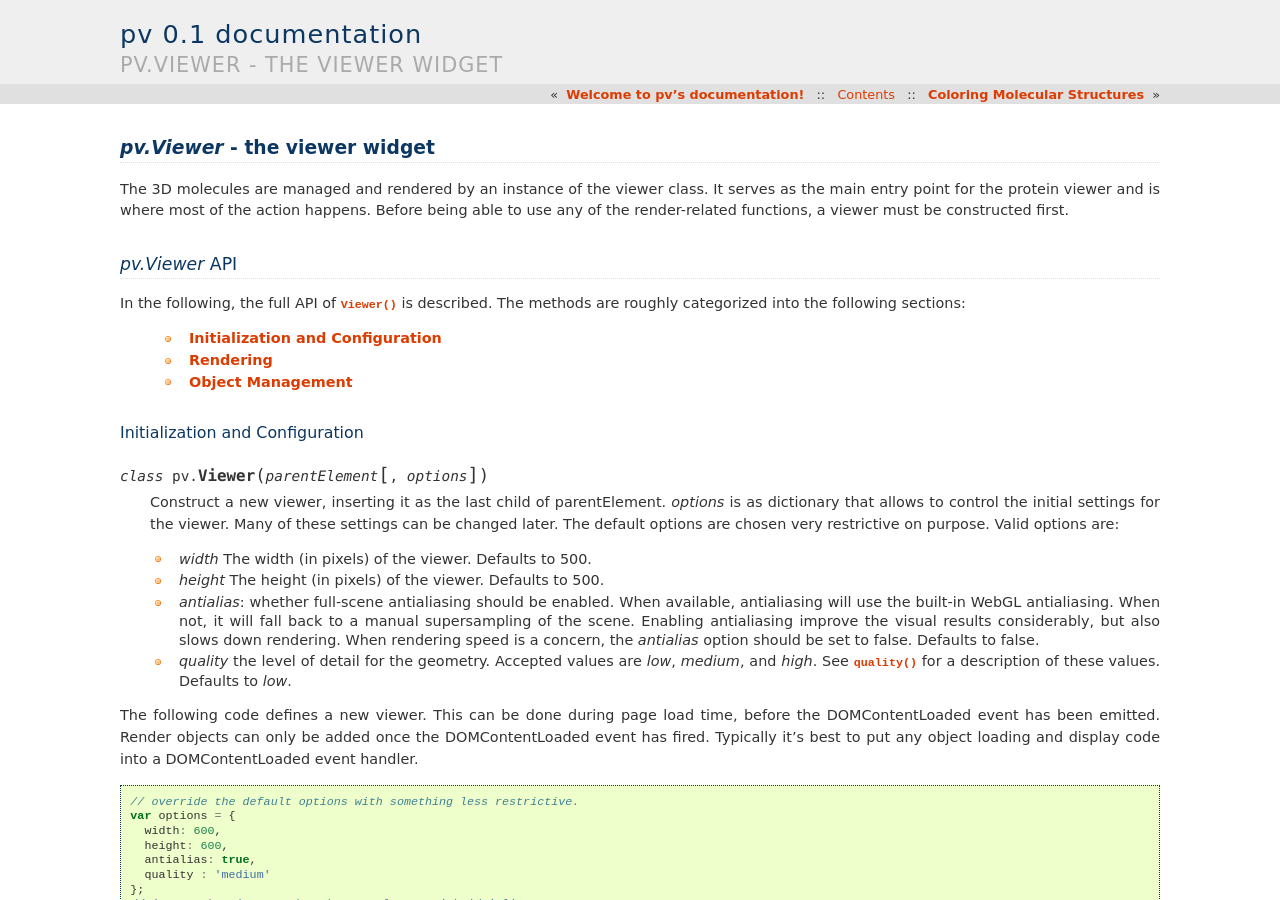
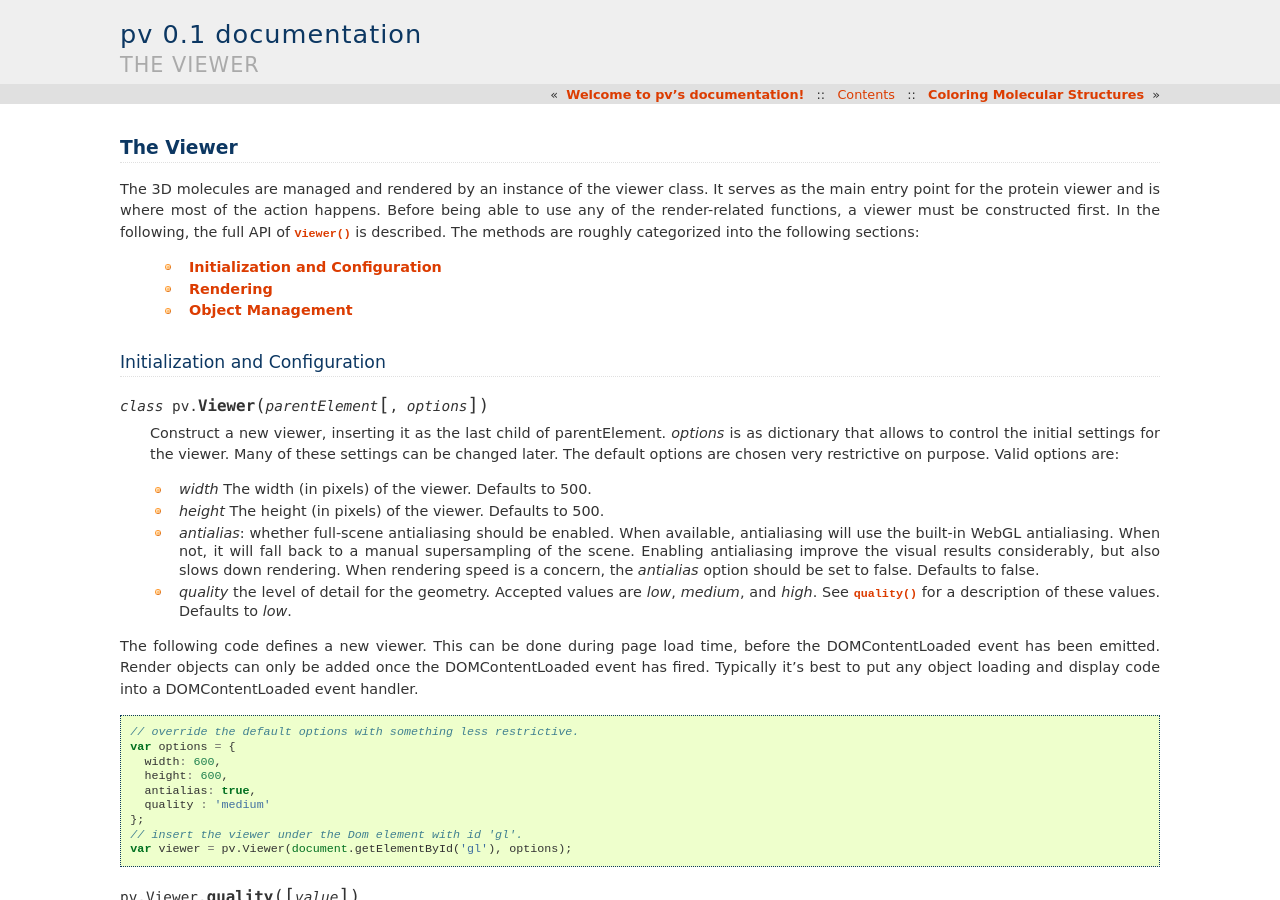
Before and after one commit to biasmv/pv, a Sphinx documentation site: the page built from doc/viewer.rst, in a window 1280 px wide and 900 px high. Built offline with Sphinx 7.4.7, drawn with Linux system fonts in a browser that asks for light colours.

Commit message:
improve structure of viewer section

```diff
--- a/doc/viewer.rst
+++ b/doc/viewer.rst
@@ -1,25 +1,18 @@
-`pv.Viewer` - the viewer widget
-===============================================================
+The Viewer
+================================================================================
 
 
-The 3D molecules are managed and rendered by an instance of the viewer class. It serves as the main entry point for the protein viewer and is where most of the action happens. Before being able to use any of the render-related functions, a viewer must be constructed first.
-
-
-`pv.Viewer` API
---------------------------------------------------------------------------------
-
-In the following, the full API of :class:`~pv.Viewer` is described. The methods are roughly categorized into the following sections:
+The 3D molecules are managed and rendered by an instance of the viewer class. It serves as the main entry point for the protein viewer and is where most of the action happens. Before being able to use any of the render-related functions, a viewer must be constructed first. In the following, the full API of :class:`~pv.Viewer` is described. The methods are roughly categorized into the following sections:
 
  * :ref:`pv.viewer.init`
  * :ref:`pv.viewer.rendering`
  * :ref:`pv.viewer.management`
 
 
-
 .. _pv.viewer.init:
 
 Initialization and Configuration
-^^^^^^^^^^^^^^^^^^^^^^^^^^^^^^^^^^^^^^^^^^^^^^^^^^^^^^^^^^^^^^^^^^^^^^^^^^^^^^^^
+--------------------------------------------------------------------------------
 
 .. class:: pv.Viewer(parentElement[,options])
 
@@ -59,7 +52,7 @@
 .. _pv.viewer.rendering:
 
 Rendering
-^^^^^^^^^^^^^^^^^^^^^^^^^^^^^^^^^^^^^^^^^^^^^^^^^^^^^^^^^^^^^^^^^^^^^^^^^^^^^^^^
+--------------------------------------------------------------------------------
 
 This section describes the high-level API for displaying molecular structures on screen. The interface consists of render methods part of :class:`~pv.Viewer` which accept a structure and create a graphical representation out of it. For example, to create a cartoon representation, the following code will do:
 
@@ -146,7 +139,7 @@
 .. _pv.viewer.management:
 
 Object Management
-^^^^^^^^^^^^^^^^^^^^^^^^^^^^^^^^^^^^^^^^^^^^^^^^^^^^^^^^^^^^^^^^^^^^^^^^^^^^^^^^
+--------------------------------------------------------------------------------
 
 Multiple render objects can be displayed at once. To be able to refer to these objects, all objects need to be assigned a name that uniquely identifies them. :class:`~pv.Viewer` offers methods to conveniently add, retrieve objects, or remove them from the viewer.
 
```
